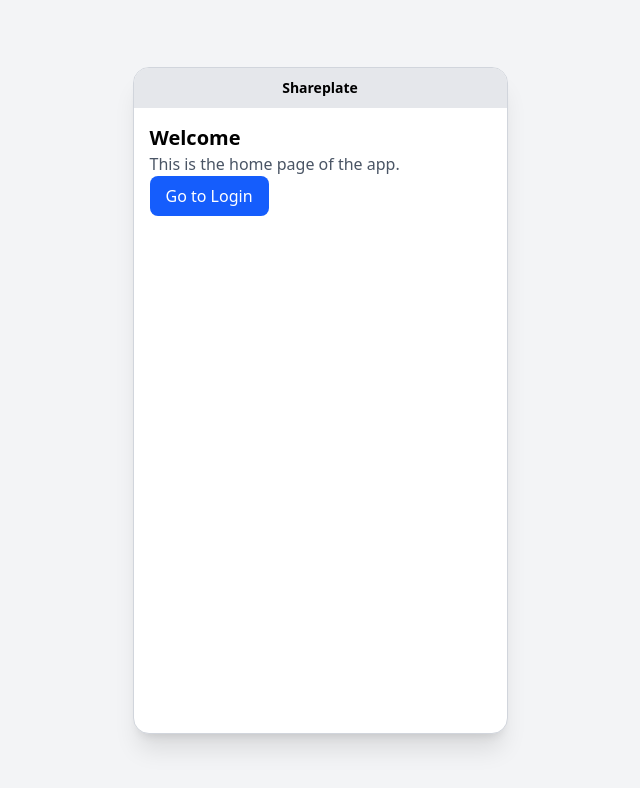
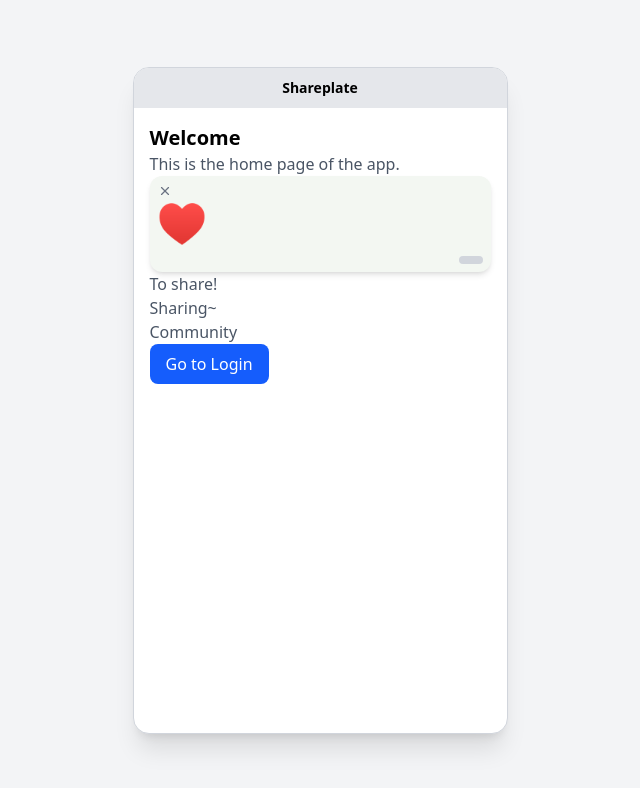
Before and after one commit to jennify1/plate2plate-app, a React (Vite) app: page /home in a window 1280 px wide. Shown: the top 788 px of the page, without its empty margins (320-960 px from the left). Built offline with nearby package versions, Linux system fonts and the light colour scheme.

Commit message:
Just added the main 3 option texts

```diff
--- a/src/pages/HomePage.jsx
+++ b/src/pages/HomePage.jsx
@@ -1,10 +1,27 @@
 import PhoneFrame from "../components/PhoneFrame";
 import { Link } from 'react-router-dom';
+import Card from '../components/notifications/Card';
+
 export const HomePage = () => {
   return (
     <PhoneFrame>
       <h1 className="text-xl font-bold">Welcome</h1>
+
       <p className="text-gray-600">This is the home page of the app.</p>
+      <Card>
+        sdfsdsdf
+      </Card>
+
+      {/* Make into component similar to "Card" later  */}
+      <div>
+
+      </div>
+
+      <p className="text-gray-600">To share!</p>
+
+      <p className="text-gray-600">Sharing~</p>
+      <p className="text-gray-600">Community</p>
+
       <Link
         to="/login"
         className="inline-block bg-blue-600 text-white px-4 py-2 rounded-lg hover:bg-blue-700 transition"
```
